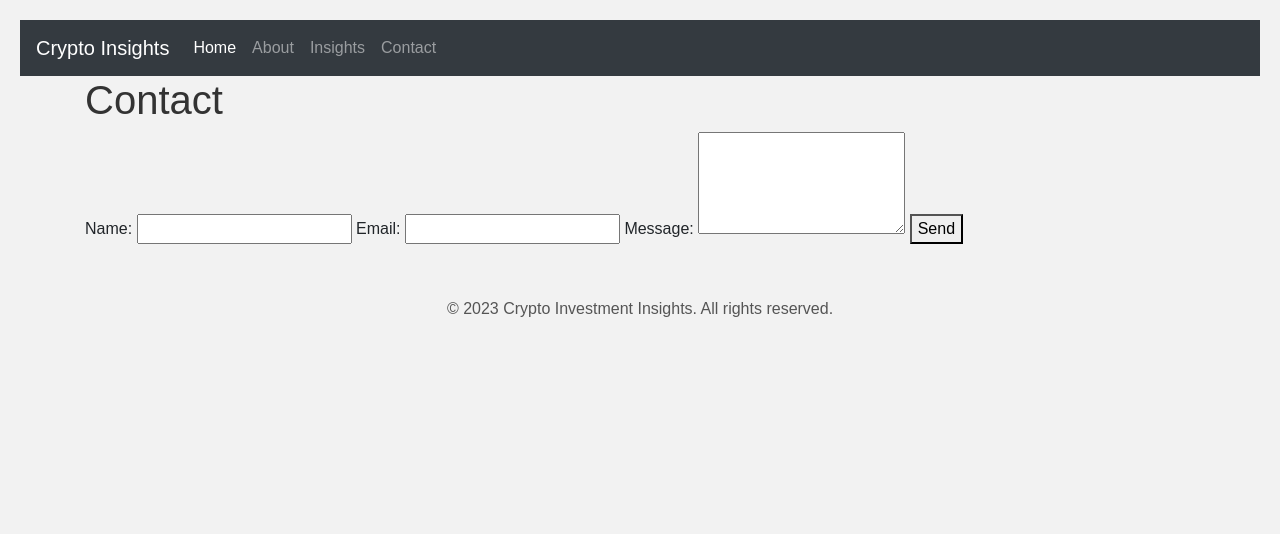
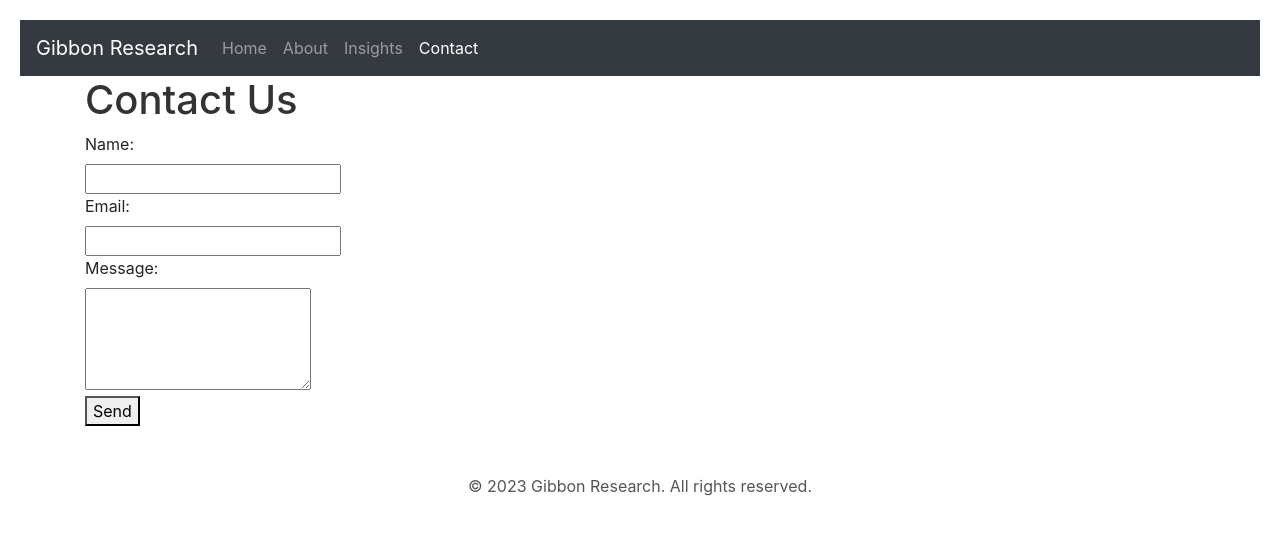
Before and after one commit to fahlm/crypto-insights-website, a plain HTML site: page contact.html in a window 1280 px wide. Drawn offline with nearby package versions, Linux system fonts and the light colour scheme.

Commit message:
Update contact.html

```diff
--- a/contact.html
+++ b/contact.html
@@ -1,66 +1,57 @@
 <!DOCTYPE html>
-<html>
+<html lang="en">
 <head>
-  <title>Contact | Crypto Investment Insights</title>
+  <meta charset="UTF-8">
+  <meta name="viewport" content="width=device-width, initial-scale=1.0">
+  <meta name="description" content="Contact Gibbon Research for your queries related to cryptocurrency investments.">
+  <title>Contact | Gibbon Research</title>
+  <link rel="stylesheet" href="styles.css">
   <link rel="stylesheet" href="https://stackpath.bootstrapcdn.com/bootstrap/4.5.2/css/bootstrap.min.css">
-  <style>
-    /* Custom styles can be added here */
-    body {
-      font-family: Arial, sans-serif;
-      margin: 0;
-      padding: 20px;
-      background-color: #f2f2f2;
-    }
-    h1 {
-      color: #333;
-    }
-    p {
-      color: #555;
-    }
-  </style>
+  <!-- Here you can add your favicon -->
+  <link rel="icon" href="path-to-your-favicon.ico">
 </head>
 <body>
   <nav class="navbar navbar-expand-lg navbar-dark bg-dark">
-    <a class="navbar-brand" href="#">Crypto Insights</a>
+    <a class="navbar-brand" href="index.html">Gibbon Research</a>
     <button class="navbar-toggler" type="button" data-toggle="collapse" data-target="#navbarNav" aria-controls="navbarNav" aria-expanded="false" aria-label="Toggle navigation">
       <span class="navbar-toggler-icon"></span>
     </button>
     <div class="collapse navbar-collapse" id="navbarNav">
       <ul class="navbar-nav">
-        <li class="nav-item active">
-          <a class="nav-link" href="#">Home</a>
+        <li class="nav-item">
+          <a class="nav-link" href="index.html">Home</a>
         </li>
         <li class="nav-item">
-          <a class="nav-link" href="#">About</a>
+          <a class="nav-link" href="about.html">About</a>
         </li>
         <li class="nav-item">
-          <a class="nav-link" href="#">Insights</a>
+          <a class="nav-link" href="insights.html">Insights</a>
         </li>
-        <li class="nav-item">
-          <a class="nav-link" href="#">Contact</a>
+        <li class="nav-item active">
+          <a class="nav-link" href="contact.html">Contact</a>
         </li>
       </ul>
     </div>
   </nav>
 
   <main role="main" class="container">
-    <h1>Contact</h1>
+    <h1>Contact Us</h1>
     <form>
-      <label for="name">Name:</label>
-      <input type="text" id="name" name="name" required>
+      <label for="name">Name:</label><br>
+      <input type="text" id="name" name="name" required><br>
 
-      <label for="email">Email:</label>
-      <input type="email" id="email" name="email" required>
+      <label for="email">Email:</label><br>
+      <input type="email" id="email" name="email" required><br>
 
-      <label for="message">Message:</label>
-      <textarea id="message" name="message" rows="4" required></textarea>
+      <label for="message">Message:</label><br>
+      <textarea id="message" name="message" rows="4" required></textarea><br>
 
       <button type="submit">Send</button>
     </form>
   </main>
 
   <footer class="text-center mt-5">
-    <p>&copy; 2023 Crypto Investment Insights. All rights reserved.</p>
+    <p>&copy; 2023 Gibbon Research. All rights reserved.</p>
   </footer>
 
   <script src="https://code.jquery.com/jquery-3.5.1.slim.min.js"></script>
```
